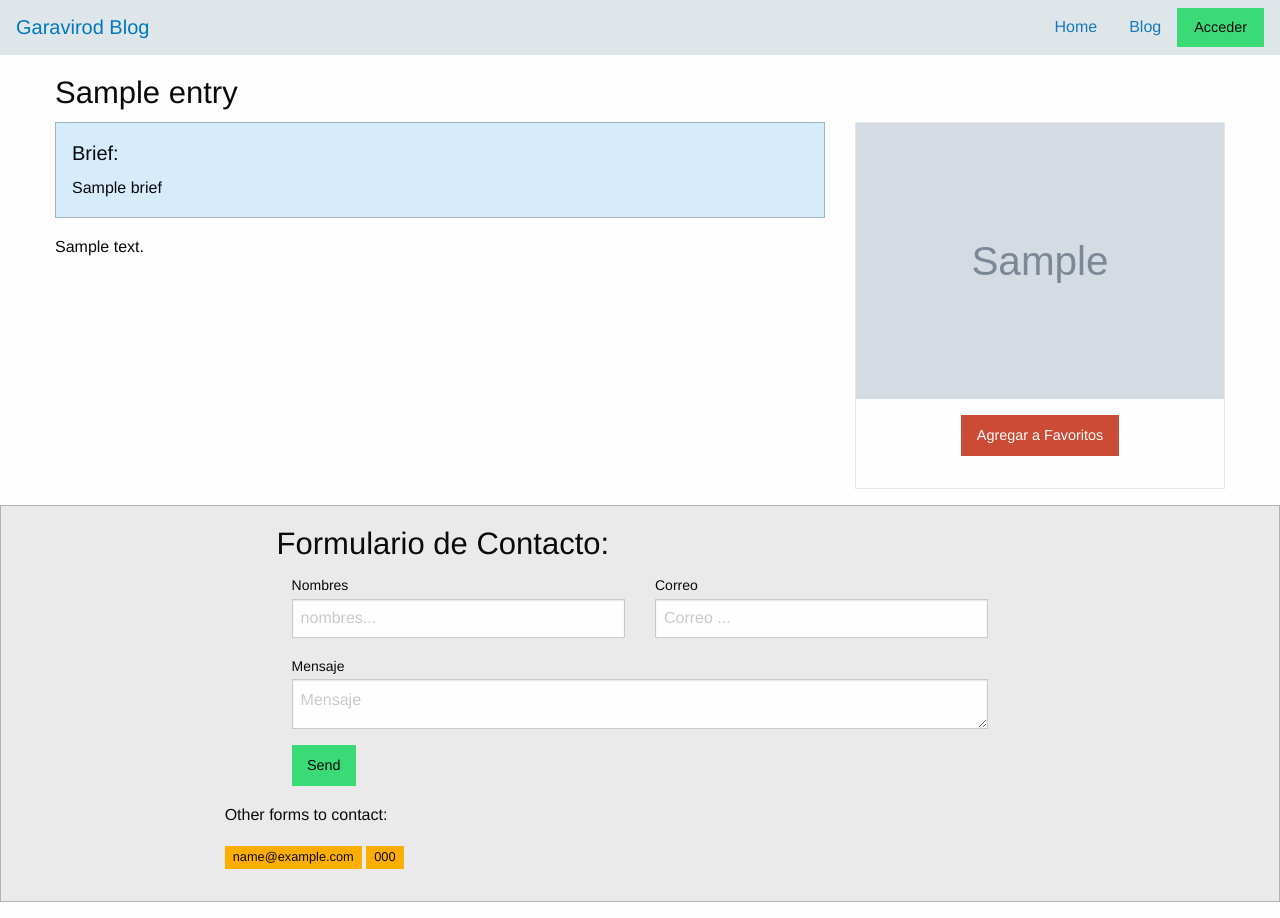
After one commit to Garavirod/blog-dj-rga, a Django app: template blog/blog/templates/entry/detail.html in a window 1280 px wide. The commit adds this page. Run offline with Django 3.2, Linux system fonts and the light colour scheme; the template is opened without the code that fills it: most values are stand-ins (such as "Sample title", 1, 10 or a date in 2020); grey boxes marked "Sample" are stand-in pictures; some libraries are stand-ins or nearby versions.

Commit message:
DetailView for Entry<pk> was added

```diff
--- a/blog/blog/applications/entry/views.py
+++ b/blog/blog/applications/entry/views.py
@@ -1,6 +1,6 @@
 from django.shortcuts import render
 from django.views.generic import (
-    ListView
+    ListView, DetailView
 )
 """ Models """
 from .models import Entry, Category
@@ -24,3 +24,7 @@ class EntryListView(ListView):
         """ query """
         result = Entry.objects.SearchEntry(keyword,category)
         return result
+
+class EntryDetailView(DetailView):
+    model = Entry
+    template_name = "entry/detail.html"
--- /dev/null
+++ b/blog/blog/templates/entry/detail.html
@@ -0,0 +1,42 @@
+<!-- head para PC -->
+{% extends "entry/base_entry.html" %}
+{% load  static %}
+
+{% block content %}
+
+{% include "includes/header.html" %}
+
+<div class="grid-container">
+    <div class="grid-x grid-margin-x" style="margin-top: 1em;">
+        <h3 class="cell">{{entry.title}}</h3>
+
+        <!-- bloque de contenido del articulo -->
+        <div class="cell large-8">
+            <div class="cell callout primary">
+                <h5>Brief:</h5>
+                <p>{{entry.brief}}</p>
+            </div>
+            <div>
+                <p>{{entry.content | safe}}</p>
+            </div>
+        </div>
+        <!-- FIN bloque contenido del articulo -->
+
+        <!-- bloque llamada a la accion -->
+        <div class="cell large-4">
+            <div class="card" style="width: 100%;">
+                <img src="{{entry.image.url}}">
+                <div class="card-section" style="width: 100%;">
+                  <div class="blog-action">
+                    <a class="button alert" href="#">Agregar a Favoritos</a>
+                  </div>
+                </div>
+            </div>
+        </div>
+        <!-- FIN bloque llamada a la accion -->
+
+    </div>
+</div>
+{% include "includes/footer.html" %}
+
+{% endblock content %}
--- a/blog/blog/templates/home/index.html
+++ b/blog/blog/templates/home/index.html
@@ -14,7 +14,7 @@
             <div class="card" style="width: 100%;">
                 <img src="{{coverPage.image.url}}">
                 <div class="card-section">
-                  <h4>{{coverPage.title}}</h4>
+                  <h4> <a href="{% url 'entry_app:DetailEntry' coverPage.id %}"> {{coverPage.title}} </a></h4>
                   <p>{{coverPage.brief | truncatechars:80}}</p>
                 </div>
             </div>
--- a/blog/blog/templates/includes/header.html
+++ b/blog/blog/templates/includes/header.html
@@ -11,10 +11,10 @@
         <div class="cell small-12 large-5">
             <ul class="menu" style="justify-content: flex-end;">
                 <li>
-                    <a href="#">Home</a>
+                    <a  href="{% url 'home_app:index' %}">Home</a>
                 </li>
                 <li>
-                    <a href="#">Blog</a>
+                    <a href="{% url 'entry_app:EntriesList'%}">Blog</a>
                 </li>
                 <li>
                     <a class="success button">Acceder</a>
```
Also changed, not shown: blog/blog/applications/entry/urls.py (+6 -1 lines).
